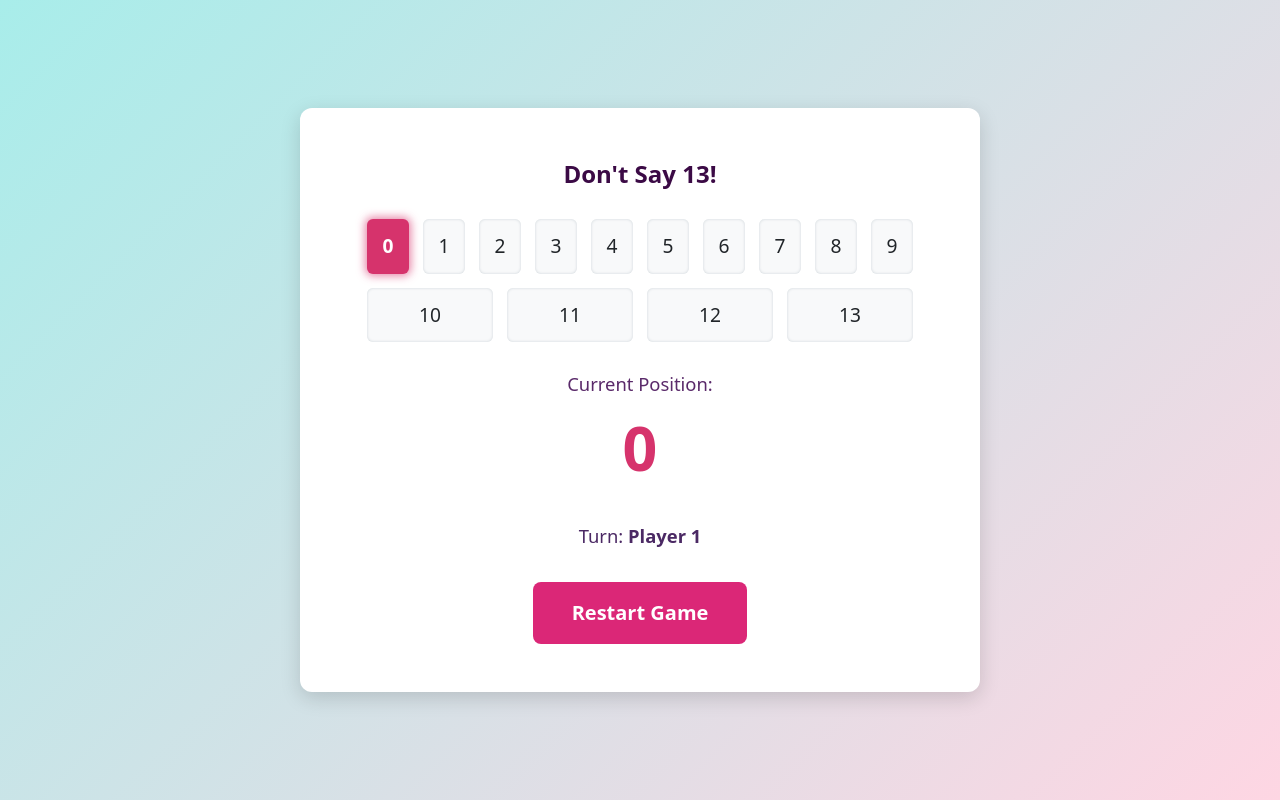
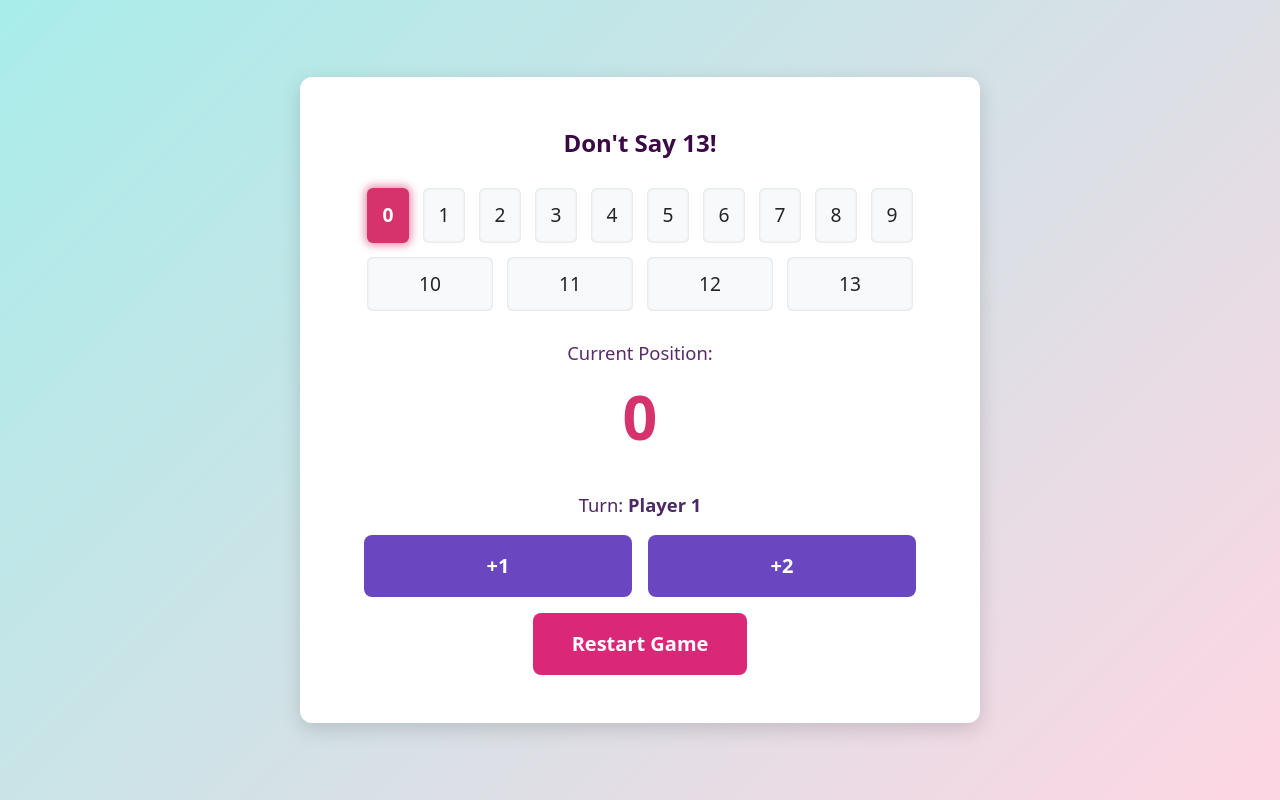
Before and after one commit to Virat-Shrimali/dont-say-13, a React (Vite) app: page / in a window 1280 px wide. Both pictures are taken after a click on the button "Two Player". Built offline with nearby package versions, Linux system fonts and the light colour scheme.

Commit message:
Update App.tsx

```diff
--- a/src/App.tsx
+++ b/src/App.tsx
@@ -761,6 +761,411 @@
 // }
 // }`;
 
+// import React, { useState, useEffect } from "react";
+// void React;
+
+// const losingPositions = [2, 3, 6, 7, 10, 11, 13];
+// const isLosingPosition = (pos: number) => losingPositions.includes(pos);
+
+// export default function App() {
+//   const [position, setPosition] = useState(0);
+//   const [mode, setMode] = useState<"player" | "computer" | null>(null);
+//   const [turn, setTurn] = useState("Player");
+//   const [gameOver, setGameOver] = useState(false);
+//   const [loser, setLoser] = useState("");
+
+//   // Handle computer move automatically when it's their turn
+//   useEffect(() => {
+//     if (mode === "computer" && turn === "Computer" && !gameOver) {
+//       const timeout = setTimeout(() => {
+//         computerMove(position);
+//       }, 700);
+//       return () => clearTimeout(timeout);
+//     }
+//   }, [turn, position, gameOver, mode]);
+
+//   const resetGame = () => {
+//     setPosition(0);
+//     setMode(null);
+//     setTurn("Player");
+//     setGameOver(false);
+//     setLoser("");
+//   };
+
+//   const makeMove = (step: number) => {
+//     if (gameOver) return;
+
+//     const newPosition = position + step;
+//     if (newPosition > 13) return;
+
+//     setPosition(newPosition);
+
+//     if (newPosition === 13) {
+//       setGameOver(true);
+//       setLoser(turn);
+//       return;
+//     }
+
+//     // Change turn
+//     if (mode === "player") {
+//       setTurn(turn === "Player 1" ? "Player 2" : "Player 1");
+//     } else if (mode === "computer") {
+//       setTurn(turn === "Player" ? "Computer" : "Player");
+//     }
+//   };
+
+//   const computerMove = (currentPos: number) => {
+//     if (currentPos >= 13 || gameOver) return;
+
+//     // Smart strategy to avoid losing positions
+//     // let move = 1;
+//     // for (let i = 2; i >= 1; i--) {
+//     //   const nextPos = currentPos + i;
+//     //   if (nextPos <= 13 && !isLosingPosition(nextPos)) {
+//     //     move = i;
+//     //     break;
+//     //   }
+//     // }
+
+//     // Smart strategy: prefer non-losing positions, otherwise pick randomly
+//     let move = 1;
+//     if (
+//       currentPos + 2 <= 13 &&
+//       !isLosingPosition(currentPos + 2)
+//     ) {
+//       move = 2;
+//     } else if (
+//       currentPos + 1 <= 13 &&
+//       !isLosingPosition(currentPos + 1)
+//     ) {
+//       move = 1;
+//     } else {
+//       // Random choice when no good move
+//       move = currentPos + 2 > 13 ? 1 : Math.random() < 0.5 ? 1 : 2;
+//     }
+
+
+//     makeMove(move);
+//   };
+
+//   const renderNumberStrip = () => {
+//     const numbers = [];
+//     for (let i = 0; i <= 13; i++) {
+//       const isCurrent = i === position;
+//       numbers.push(
+//         <div
+//           key={i}
+//           className={`number-cell ${isCurrent ? "current" : ""}`}
+//           aria-current={isCurrent ? "true" : undefined}
+//         >
+//           {i}
+//         </div>
+//       );
+//     }
+//     return <div className="number-strip">{numbers}</div>;
+//   };
+
+//   if (!mode) {
+//     return (
+//       <>
+//         <style>{styles}</style>
+//         <main className="main-container start-screen">
+//           <section className="card" aria-label="Game Mode Selection">
+//             <h1>Don't Say 13!</h1>
+//             <p>Select a game mode:</p>
+//             <button onClick={() => { setMode("player"); setTurn("Player 1"); }}>
+//               Two Player
+//             </button>
+//             <button onClick={() => { setMode("computer"); setTurn("Player"); }}>
+//               Vs Computer
+//             </button>
+//           </section>
+//         </main>
+//       </>
+//     );
+//   }
+
+//   return (
+//     <>
+//       <style>{styles}</style>
+//       <main className="main-container game-screen">
+//         <section className="card game-card">
+//           <h2>Don't Say 13!</h2>
+//           {renderNumberStrip()}
+//           <div className="current-position-container">
+//             <p>Current Position:</p>
+//             <div className="current-position">{position}</div>
+//           </div>
+
+//           <div className="turn-info">
+//             <p>Turn: <strong>{turn}</strong></p>
+//             {gameOver && (
+//               <p style={{ color: "#e11d48", fontWeight: "bold" }}>
+//                 Game Over! {loser} loses for saying 13!
+//               </p>
+//             )}
+//             {turn === "Player" && !gameOver && (
+//               <div className="buttons-row">
+//                 <button
+//                   disabled={position >= 13 || gameOver}
+//                   onClick={() => makeMove(1)}
+//                 >
+//                   +1
+//                 </button>
+//                 <button
+//                   disabled={position >= 12 || gameOver}
+//                   onClick={() => makeMove(2)}
+//                 >
+//                   +2
+//                 </button>
+//               </div>
+//             )}
+//           </div>
+
+//           <button onClick={resetGame} className="restart-btn">Restart Game</button>
+//         </section>
+//       </main>
+//     </>
+//   );
+// }
+
+// const styles = `
+//   /* Main container fills viewport and applies original background gradients */
+//   .main-container {
+//     min-height: 100vh;
+//     width: 100vw;
+//     display: flex;
+//     justify-content: center;
+//     align-items: center;
+//     padding: 1rem;
+//     box-sizing: border-box;
+//   }
+
+//   .start-screen {
+//     background: linear-gradient(135deg, #f6d365 0%, #fda085 100%);
+//   }
+
+//   .game-screen {
+//     background: linear-gradient(135deg, #a8edea 0%, #fed6e3 100%);
+//   }
+
+//   /* Card styling */
+//   .card {
+//     background-color: white;
+//     border-radius: 12px;
+//     box-shadow: 0 6px 20px rgba(0,0,0,0.15);
+//     padding: 2rem 2.5rem;
+//     width: 100%;
+//     max-width: 480px;
+//     box-sizing: border-box;
+//     text-align: center;
+//     user-select: none;
+//   }
+
+//   /* Headings */
+//   h1, h2 {
+//     margin: 0 0 1.5rem;
+//     color: #343a40;
+//   }
+
+//   h2 {
+//     color: #3b0a45;
+//   }
+
+//   p {
+//     margin: 0 0 1rem;
+//     color: #495057;
+//     font-size: 1.1rem;
+//   }
+
+//   /* Buttons shared */
+//   button {
+//     background-color: #6b46c1;
+//     border: none;
+//     border-radius: 8px;
+//     color: white;
+//     cursor: pointer;
+//     font-weight: 600;
+//     padding: 0.9rem 1.8rem;
+//     font-size: 1.05rem;
+//     transition: background-color 0.3s ease;
+//     user-select: none;
+//     min-width: 120px;
+//   }
+
+//   button:hover:not(:disabled) {
+//     background-color: #553c9a;
+//   }
+
+//   button:disabled,
+//   button[aria-disabled="true"] {
+//     background-color: #a0aec0;
+//     cursor: not-allowed;
+//   }
+
+//   /* Start screen buttons */
+//   .start-screen button:nth-child(3) {
+//     margin-bottom: 1rem;
+//     background-color: #3b82f6;
+//   }
+//   .start-screen button:nth-child(4) {
+//     background-color: #ef4444;
+//   }
+//   .start-screen button:nth-child(3):hover {
+//     background-color: #2563eb;
+//   }
+//   .start-screen button:nth-child(4):hover {
+//     background-color: #dc2626;
+//   }
+
+//   /* Number strip container */
+//   .number-strip {
+//     display: flex;
+//     flex-wrap: wrap;
+//     justify-content: center;
+//     margin-bottom: 1.5rem;
+//     gap: 0.5rem;
+//   }
+
+//   /* Number cells */
+//   .number-cell {
+//     flex: 1 0 30px;
+//     min-width: 28px;
+//     margin: 0.2rem;
+//     padding: 0.6rem 0;
+//     border-radius: 6px;
+//     background-color: #f8f9fa;
+//     color: #212529;
+//     font-weight: 500;
+//     text-align: center;
+//     box-shadow: inset 0 0 3px #ced4da;
+//     user-select: none;
+//   }
+
+//   .number-cell.current {
+//     background-color: #d6336c;
+//     color: white;
+//     font-weight: 700;
+//     box-shadow: 0 0 8px 2px rgba(214, 51, 108, 0.6);
+//   }
+
+//   /* Current position display */
+//   .current-position-container p {
+//     color: #5a2a6a;
+//     font-size: 1.15rem;
+//     margin-bottom: 0.3rem;
+//   }
+
+//   .current-position {
+//     font-size: 2.5rem;
+//     font-weight: bold;
+//     color: #d6336c;
+//     margin-bottom: 1.8rem;
+//     user-select: none;
+//   }
+
+//   /* Turn info */
+//   .turn-info p {
+//     font-size: 1.15rem;
+//     color: #4b2964;
+//     margin-bottom: 1rem;
+//   }
+
+//   /* Buttons row */
+//   .buttons-row {
+//     display: flex;
+//     gap: 1rem;
+//     justify-content: center;
+//     flex-wrap: wrap;
+//   }
+
+//   .buttons-row button {
+//     flex: 1 1 120px;
+//   }
+
+//   /* Restart button distinct color */
+//   .restart-btn {
+//     background-color: #db2777;
+//     margin-top: 1rem;
+//   }
+
+//   .restart-btn:hover {
+//     background-color: #be185d;
+//   }
+
+//   /* Responsive adjustments */
+//   @media (max-width: 480px) {
+//     .card {
+//       padding: 1.5rem 1.5rem;
+//       max-width: 100%;
+//     }
+
+//     .current-position {
+//       font-size: 2rem;
+//     }
+
+//     button {
+//       font-size: 1rem;
+//       padding: 0.75rem 1.2rem;
+//       min-width: 100px;
+//     }
+
+//     .number-cell {
+//       flex: 1 0 24px;
+//       min-width: 22px;
+//       font-size: 0.9rem;
+//       padding: 0.45rem 0;
+//     }
+//   }
+
+//   @media (min-width: 768px) {
+//     .card {
+//       max-width: 560px;
+//       padding: 2.5rem 3rem;
+//     }
+
+//     .current-position {
+//       font-size: 3rem;
+//     }
+
+//     button {
+//       font-size: 1.15rem;
+//       padding: 1rem 2rem;
+//       min-width: 140px;
+//     }
+
+//     .number-cell {
+//       flex: 1 0 36px;
+//       min-width: 32px;
+//       font-size: 1.1rem;
+//       padding: 0.7rem 0;
+//     }
+//   }
+
+//   @media (min-width: 1200px) {
+//     .card {
+//       max-width: 680px;
+//         padding: 3rem 4rem;
+// }
+
+// .current-position {
+//   font-size: 3.8rem;
+// }
+
+// button {
+//   font-size: 1.25rem;
+//   padding: 1.1rem 2.4rem;
+//   min-width: 160px;
+// }
+
+// .number-cell {
+//   flex: 1 0 40px;
+//   min-width: 38px;
+//   font-size: 1.2rem;
+//   padding: 0.8rem 0;
+// }
+// }`;
+
 import React, { useState, useEffect } from "react";
 void React;
 
@@ -774,7 +1179,7 @@ export default function App() {
   const [gameOver, setGameOver] = useState(false);
   const [loser, setLoser] = useState("");
 
-  // Handle computer move automatically when it's their turn
+  // Computer's automatic move
   useEffect(() => {
     if (mode === "computer" && turn === "Computer" && !gameOver) {
       const timeout = setTimeout(() => {
@@ -806,7 +1211,7 @@ export default function App() {
       return;
     }
 
-    // Change turn
+    // Toggle turn
     if (mode === "player") {
       setTurn(turn === "Player 1" ? "Player 2" : "Player 1");
     } else if (mode === "computer") {
@@ -817,7 +1222,6 @@ export default function App() {
   const computerMove = (currentPos: number) => {
     if (currentPos >= 13 || gameOver) return;
 
-    // Smart strategy to avoid losing positions
     let move = 1;
     for (let i = 2; i >= 1; i--) {
       const nextPos = currentPos + i;
@@ -886,7 +1290,9 @@ export default function App() {
                 Game Over! {loser} loses for saying 13!
               </p>
             )}
-            {turn === "Player" && !gameOver && (
+            {!gameOver && (
+              (mode === "player" ||
+                (mode === "computer" && turn === "Player")) && (
                 <div className="buttons-row">
                   <button
                     disabled={position >= 13 || gameOver}
@@ -901,6 +1307,7 @@ export default function App() {
                     +2
                   </button>
                 </div>
+              )
             )}
           </div>
 
```
Lines whose indentation alone changed are shown as unchanged.
